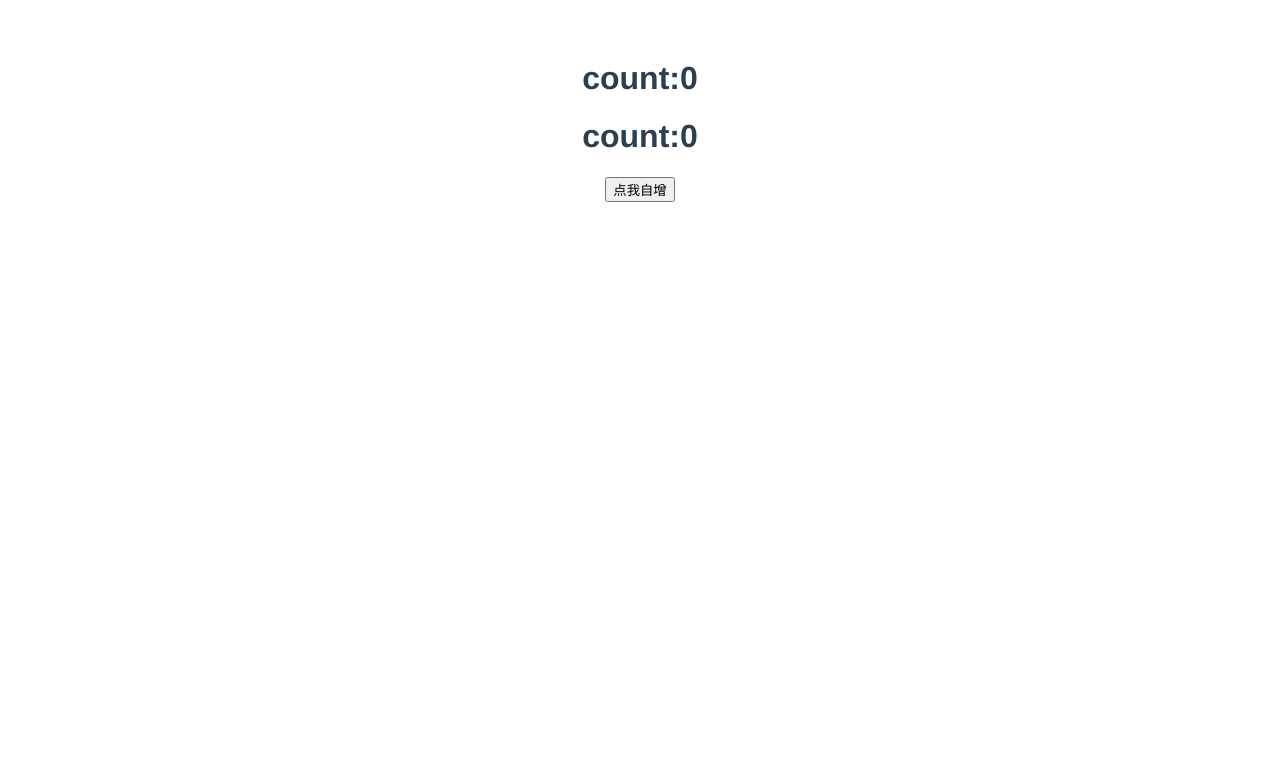
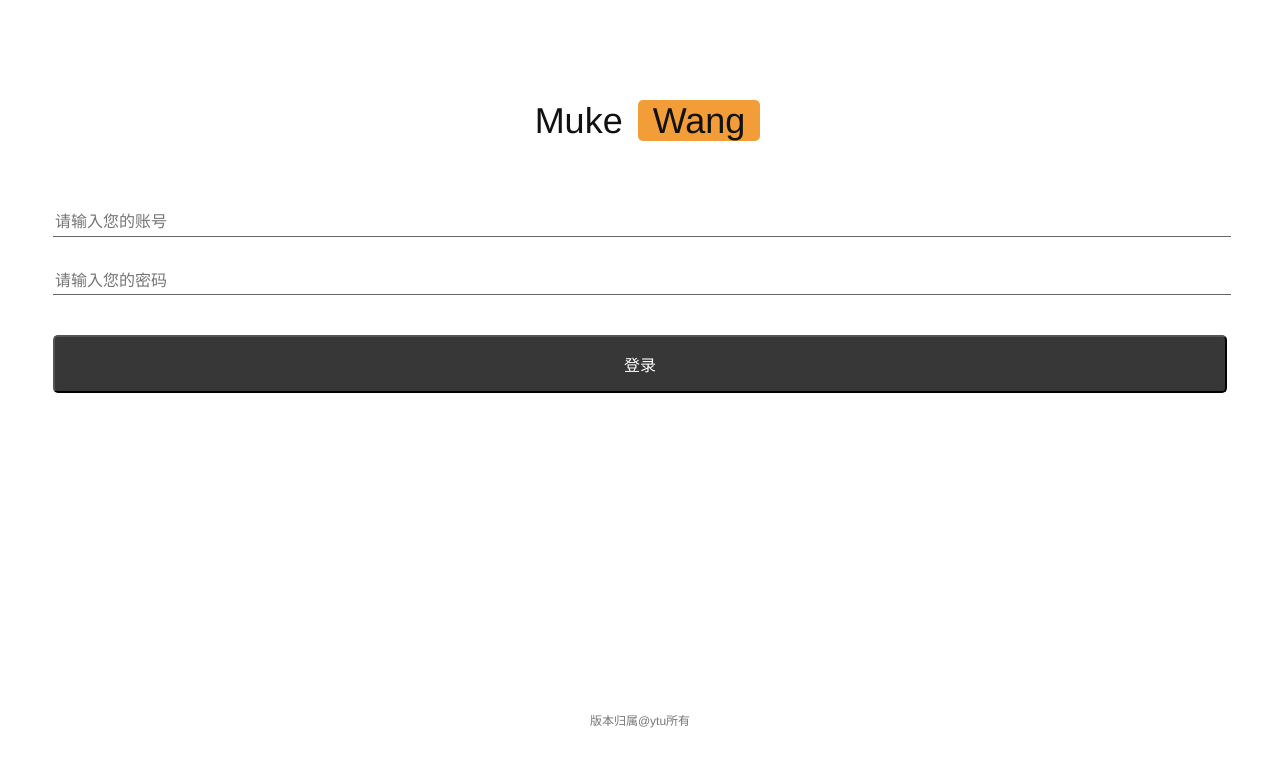
Before and after one commit to ktQueen/study-vuex, a Vue app: page /login in a window 1280 px wide. Shown: the top 766 px of the page. Built offline with nearby package versions, Linux system fonts and the light colour scheme.

Commit message:
登录页面

```diff
--- a/package.json
+++ b/package.json
@@ -19,6 +19,10 @@
     "babel-eslint": "^10.1.0",
     "eslint": "^6.7.2",
     "eslint-plugin-vue": "^6.2.2",
+    "less": "^3.11.1",
+    "less-loader": "^5.0.0",
+    "vue": "^2.6.11",
+    "vue-router": "^3.1.6",
     "vue-template-compiler": "^2.6.11"
   },
   "eslintConfig": {
--- a/src/App.vue
+++ b/src/App.vue
@@ -1,15 +1,16 @@
 <template>
   <div id="app">
-    <h1>count:{{this.$store.state.count}}</h1>
+    <!-- <h1>count:{{this.$store.state.count}}</h1>
     <h1>count:{{count}}</h1>
-    <button @click="countIncrease1">点我自增</button>
+    <button @click="countIncrease1">点我自增</button> -->
+    <router-view></router-view>
   </div>
 </template>
 
 <script>
 
 export default {
-  name: 'App',
+  name: 'app',
   components: {
   },
   computed:{
--- /dev/null
+++ b/src/components/card.vue
@@ -0,0 +1,65 @@
+<template>
+    <div class="course-card">
+        <div class="card-img">
+            <img :src="course.thumb" alt mode>
+        </div>
+        <div class="card-info">
+            <div class="card-info__name">
+                {{course.title}}
+                <div class="card-info__desc" v-html="course.description"></div>
+            </div>
+            <div class="card-info__oth" v-if="course.charge">{{course.charge}}</div>
+            <div class="card-info__oth" v-else>免费课程</div>
+        </div>
+    </div>
+</template>
+<script>
+export default {
+    props: {
+        course: {
+            type: Object,
+            default: () => {}
+        }
+    },
+    methods: {
+    }
+};
+</script>
+<style lang="less" scoped>
+.course-card {
+    display: flex;
+    width: 100%;
+    margin-bottom: 20px;
+    .card-img {
+        flex: 0 0 auto;
+        img {
+            width: 120px;
+            height: auto;
+            border-radius: 10px;
+            box-shadow: 0px 2px 6px rgba(0, 0, 0, 0.1);
+        }
+    }
+    .card-info {
+        display: flex;
+        flex: 1;
+        text-align: left;
+        padding-left: 20px;
+        margin-bottom: -5px;
+        flex-direction: column;
+        justify-content: space-between;
+        border-bottom: 1px solid #eee;
+        &__name {
+            font-size: 16px;
+        }
+        &__desc {
+            font-size: 12px;
+            color: #797979;
+        }
+        &__oth {
+            font-size: 12px;
+            color: rgb(255, 153, 0);
+            margin-bottom: 10px;
+        }
+    }
+}
+</style>
--- a/src/main.js
+++ b/src/main.js
@@ -2,9 +2,12 @@ import Vue from 'vue'
 import App from './App.vue'
 // 1.引入vuex
 import Vuex from 'vuex'
+import VueRouter from 'vue-router'
+import router from './router'
 
 Vue.config.productionTip = false
 
+Vue.use(VueRouter)
 // 2.这里触发了vuex的store方法，安装好vuex这个库
 Vue.use(Vuex)
 // 3.创建一个实例，通过调用vue.Store,就是实例化一个vuex赋值给store
@@ -22,9 +25,11 @@ const store=new Vuex.Store({
   }
 })
 
+Vue.prototype.$store = store
 
 new Vue({
   // 4.将vuex实例挂载到vue对象上
   store,
+  router,
   render: h => h(App),
 }).$mount('#app')
--- /dev/null
+++ b/src/pages/index.vue
@@ -0,0 +1,95 @@
+<template>
+    <div class="index">
+        <h1>你好</h1>
+        <p class="text">
+            尊敬的
+            <span style="color: red;">用户</span>，欢迎来到前端！
+        </p>
+        <div class>
+            <card
+                :course="item"
+                v-for="(item, index) in courseList"
+                :key="index"
+            ></card>
+        </div>
+        <button class="footer-opt btn">充值</button>
+    </div>
+</template>
+<script>
+import card from "../components/card";
+export default {
+    name:'index',
+    components: {
+        card
+    },
+    data() {
+        return {
+            courseList: []
+        };
+    },
+    created() {
+        // Mock
+        this.courseList = [
+            {
+                id: "1",
+                thumb:
+                    "//img1.sycdn.imooc.com/5cb831fd0949d9f306000338-590-330.jpg",
+                title: "学习vuex",
+                description: "2312",
+                charge: "",
+                userStatus: 0,
+                vipLevel: 0
+            },
+            {
+                id: "2",
+                thumb:
+                    "//img1.sycdn.imooc.com/5cb831fd0949d9f306000338-590-330.jpg",
+                title: "实战课程",
+                description: "2312",
+                charge: "实战课程",
+                userStatus: 1,
+                vipLevel: 0
+            },
+            {
+                id: "3",
+                thumb:
+                    "//img1.sycdn.imooc.com/5cb831fd0949d9f306000338-590-330.jpg",
+                title: "v12会员专享课程",
+                description: "2312",
+                charge: "v12会员专享",
+                userStatus: 2,
+                vipLevel: 12
+            }
+        ];
+    },
+    mounted() {},
+    methods: {
+    }
+};
+</script>
+<style lang="less" scoped>
+.index {
+    padding: 0 20px 20px;
+    box-sizing: border-box;
+    h1,
+    .text {
+        text-align: left;
+    }
+    .footer {
+        position: absolute;
+        bottom: 0;
+        left: 20px;
+    }
+    .btn {
+        width: 100%;
+        height: auto;
+        color: #fff;
+        background: #373737;
+        margin: 10px 0 20px;
+        padding: 15px;
+        box-sizing: border-box;
+        border-radius: 5px;
+        font-size: 16px;
+    }
+}
+</style>
--- /dev/null
+++ b/src/pages/login.vue
@@ -0,0 +1,124 @@
+<template>
+    <div class="login">
+        <p class="login-title">
+            <span class="login-title_left">Muke</span>
+            <span class="login-title_right">Wang</span>
+        </p>
+        <div class="section">
+            <input
+                class="section-input"
+                v-model="form.account"
+                placeholder-class="input-holder"
+                placeholder="请输入您的账号"
+            />
+        </div>
+        <div class="section">
+            <input
+                class="section-input"
+                type="password"
+                v-model="form.password"
+                placeholder-class="input-holder"
+                placeholder="请输入您的密码"
+            />
+        </div>
+        <button class="btn" @click="login">登录</button>
+        <p class="login-text">版本归属@ytu所有</p>
+    </div>
+</template>
+<script>
+export default {
+    name:"login",
+    data() {
+        return {
+            isHidden: false,
+            isPassword: true,
+            logs: [],
+            form: {
+                account: "",
+                password: ""
+            }
+        };
+    },
+    created() {},
+    mounted() {},
+    methods: {
+        onGotUserInfo() {},
+        goRegister() {},
+        ckeckLogin() {},
+        login() {
+            if (!this.form.account && !this.form.password) {
+                alert("请填写账号密码");
+                return false;
+            }
+        }
+    }
+};
+</script>
+<style lang="less" scoped>
+.login {
+    position: relative;
+    top: 0;
+    left: 0;
+    padding: 0 45px;
+    p {
+        text-align: center;
+    }
+    &-title {
+        color: #111111;
+        font-size: 36px;
+        padding: 40px 0 30px;
+        &_left {
+            padding: 0 15px;
+        }
+        &_right {
+            background-color: #f29d38;
+            border-radius: 5px;
+            padding: 0 15px;
+        }
+    }
+    .section {
+        &-input {
+            width: 100%;
+            height: auto;
+            border: none;
+            margin-bottom: 30px;
+            outline: none;
+            font-size: 16px;
+            line-height: 1.6;
+            border-bottom: 1px solid #666;
+        }
+        .input-holder {
+            color: #777777;
+            font-size: 16px;
+        }
+    }
+    .btn {
+        width: 100%;
+        height: auto;
+        color: #fff;
+        background: #373737;
+        margin: 10px 0 20px;
+        padding: 15px;
+        box-sizing: border-box;
+        border-radius: 5px;
+        font-size: 16px;
+    }
+    .btn-primary {
+        color: #373737;
+        background: #fff;
+    }
+    .login-text {
+        position: fixed;
+        left: 0;
+        bottom: 60px;
+        width: 100%;
+        height: auto;
+        font-size: 12px;
+        color: #777777;
+        text-align: center;
+    }
+}
+input:-webkit-autofill {
+    -webkit-box-shadow: 0 0 0px 1000px white inset !important;
+}
+</style>
--- /dev/null
+++ b/src/router.js
@@ -0,0 +1,22 @@
+// import Vue from 'vue'
+import VueRouter from 'vue-router'
+
+// Vue.use(VueRouter)
+
+const router=new VueRouter({
+    mode:"history",
+    base:"/",
+    routes:[
+        {
+            path:"/login",
+            name:"login",
+            component:()=>import("./pages/login.vue")
+        },
+        {
+            path:"/",
+            name:"index",
+            component:()=>import("./pages/index.vue")
+        }
+    ]
+})
+export default router
```
